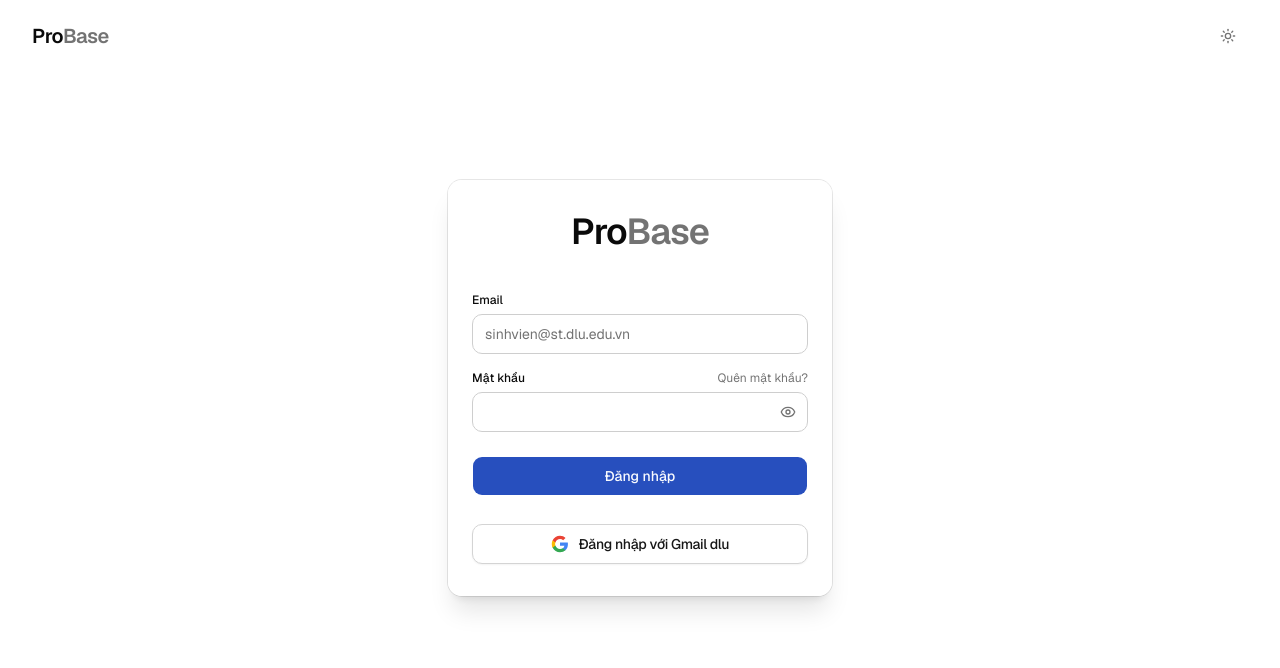
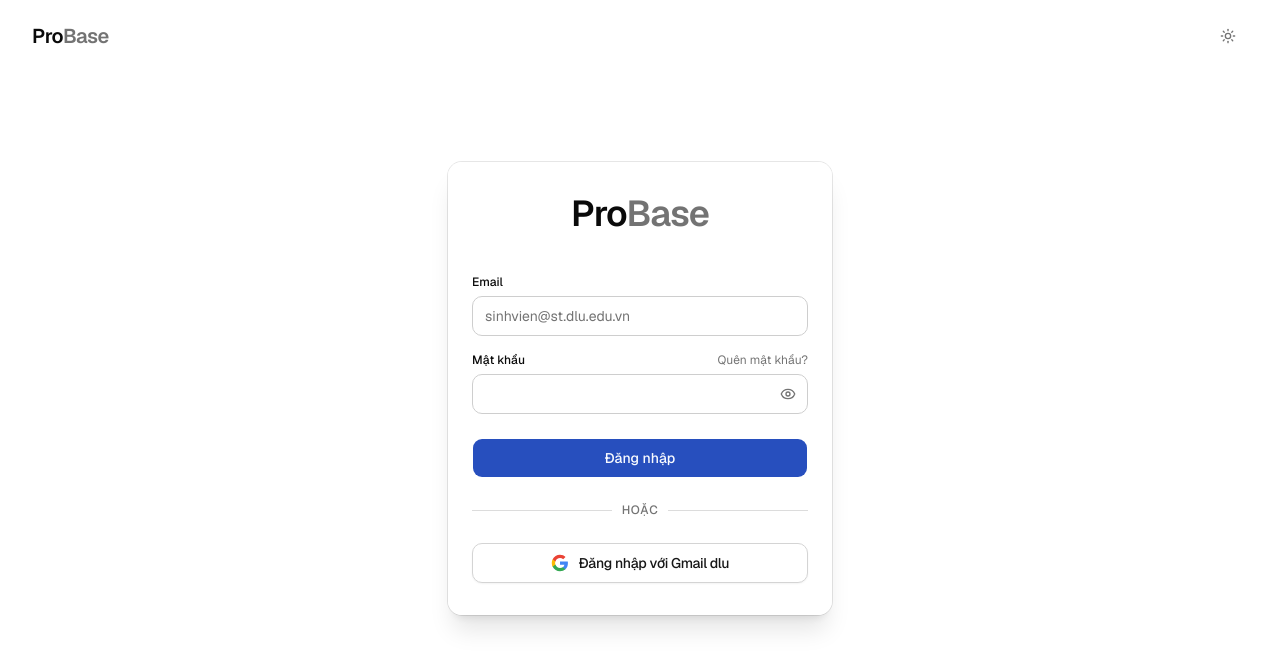
Before and after one commit to BBariOxit/probase, a Next.js app in the folder probase-app/: page /login in a window 1280 px wide. Shown: the top 668 px of the page. Built offline with nearby package versions, Linux system fonts and the light colour scheme; no server answers.

Commit message:
style(login): re-add subtle 'hoặc' divider between login options

```diff
--- a/probase-app/src/app/(auth)/login/page.tsx
+++ b/probase-app/src/app/(auth)/login/page.tsx
@@ -181,7 +181,14 @@
         </Button>
       </form>
 
-      <div className="mt-3">
+      <div className="relative my-4 flex items-center justify-center">
+        <div className="w-full border-t border-border/70" />
+        <span className="absolute bg-card px-2.5 text-xs font-medium text-muted-foreground uppercase tracking-wider">
+          hoặc
+        </span>
+      </div>
+
+      <div>
         <GoogleLoginButton
           disabled={isSubmitting}
           isLoading={isGoogleLoading}
```
